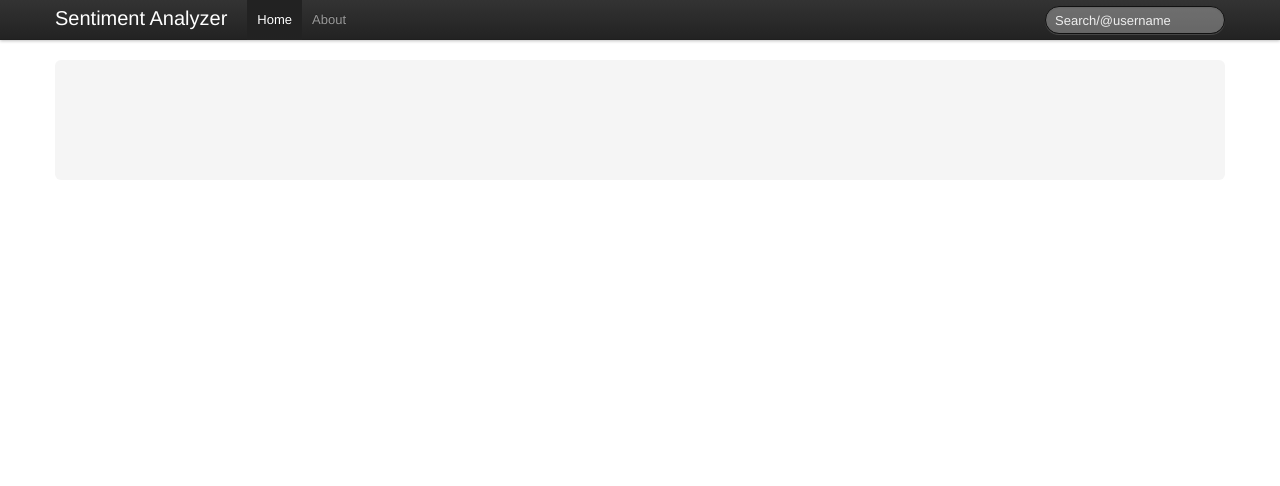
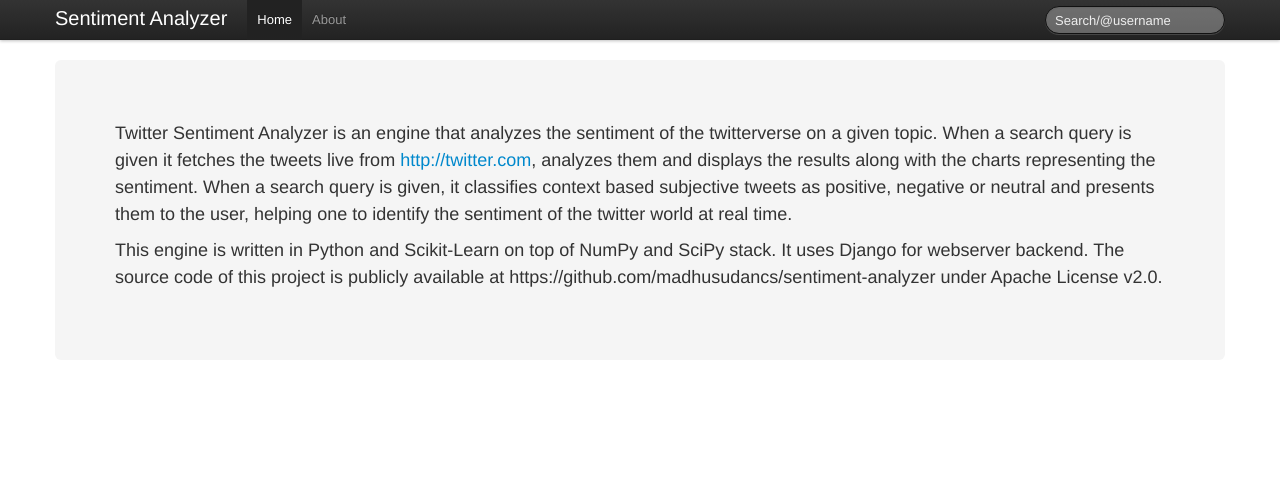
Before and after one commit to madhusudancs/sentiment-analyzer, a Django app: template webui/templates/fatninja/about.html in a window 1280 px wide. Shown: the top 486 px of the page. Run offline with Django 3.2, Linux system fonts and the light colour scheme; the template is opened without the code that fills it, so the values that code supplies are empty; parts of the project's set-up code (start-up, migrations or seed data) failed here and were passed over; some libraries are stand-ins or nearby versions.

Commit message:
Add an about page for the project.

```diff
--- a/webui/templates/fatninja/about.html
+++ b/webui/templates/fatninja/about.html
@@ -1,4 +1,15 @@
 {% extends "fatninja/base.html" %}
 
 {% block content %}
+
+<section id="gridSystem">
+    <p>
+    Twitter Sentiment Analyzer is an engine that analyzes the sentiment of the twitterverse on a given topic. When a search query is given it fetches the tweets live from <a href="http://twitter.com">http://twitter.com</a>, analyzes them and displays the results along with the charts representing the sentiment. When a search query is given, it classifies context based subjective tweets as positive, negative or neutral and presents them to the user, helping one to identify the sentiment of the twitter world at real time.
+    </p>
+
+    <p>
+    This engine is written in Python and Scikit-Learn on top of NumPy and SciPy stack. It uses Django for webserver backend. The source code of this project is publicly available at https://github.com/madhusudancs/sentiment-analyzer under Apache License v2.0.
+    </p>
+</section>
+
 {% endblock content %}
```
